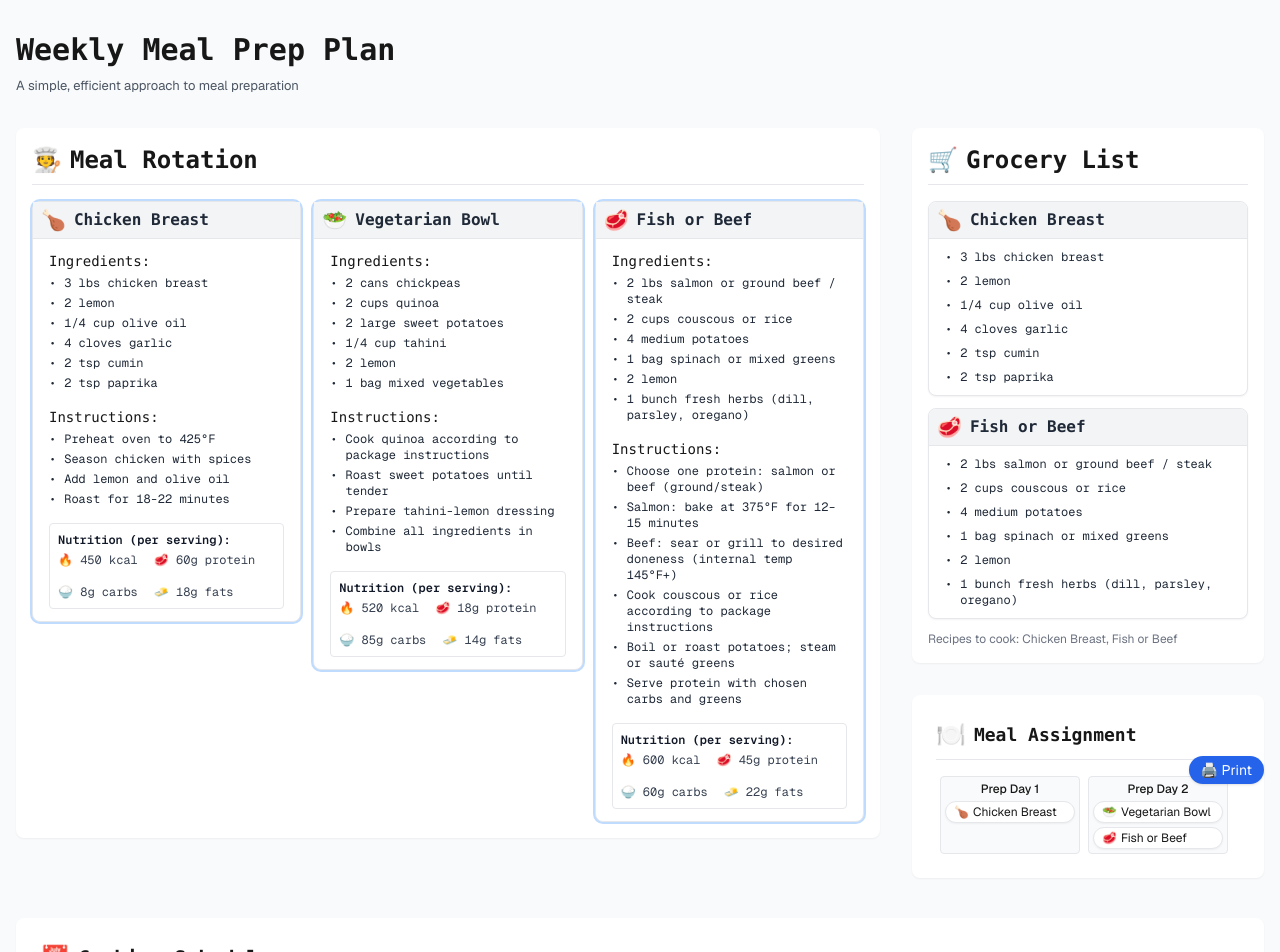
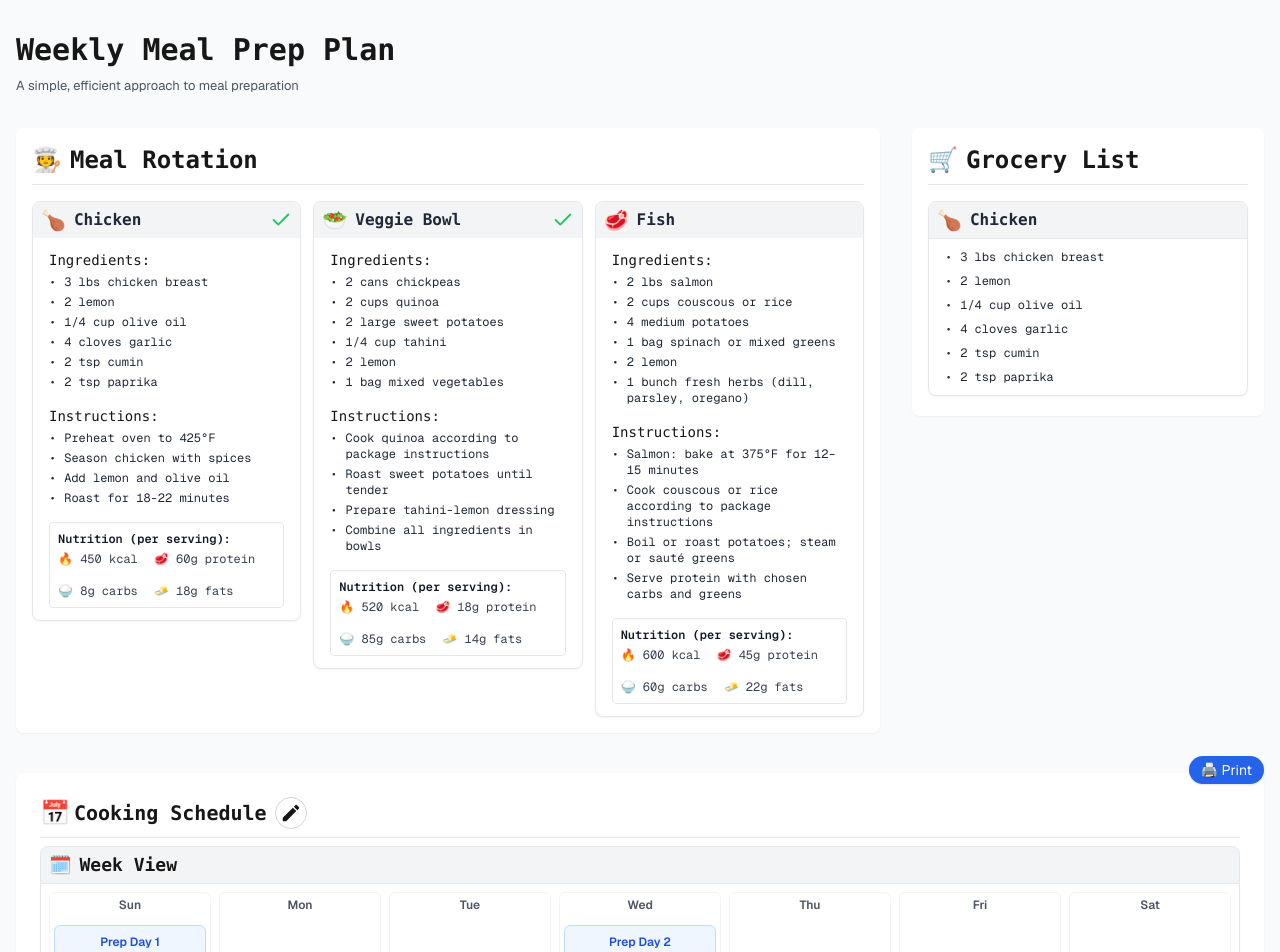
Before and after one commit to arach/meal-prep-plan, a Next.js app: page / in a window 1280 px wide. Shown: the top 952 px of the page. Built offline with nearby package versions, Linux system fonts and the light colour scheme.

Commit message:
Move meal assignment to a modal, improve layout

```diff
--- a/package.json
+++ b/package.json
@@ -16,7 +16,8 @@
     "geist": "^1.4.2",
     "next": "14.1.0",
     "react": "18.2.0",
-    "react-dom": "18.2.0"
+    "react-dom": "18.2.0",
+    "react-icons": "^5.5.0"
   },
   "devDependencies": {
     "@types/node": "^20",
--- a/src/app/components/GroceryList.tsx
+++ b/src/app/components/GroceryList.tsx
@@ -44,12 +44,7 @@ export default function GroceryList({ selectedMeals }: GroceryListProps) {
           <p className="text-gray-500 italic">Select recipes to see ingredients</p>
         )}
       </div>
-      {/* One-liner summary of selected recipes */}
-      {selectedRecipeNames.length > 0 && (
-        <div className="mt-2 text-xs text-gray-500">
-          Recipes to cook: {selectedRecipeNames.join(', ')}
-        </div>
-      )}
+
     </div>
   );
 }
--- /dev/null
+++ b/src/app/components/Modal.tsx
@@ -0,0 +1,56 @@
+// src/app/components/Modal.tsx
+import React, { useEffect } from 'react';
+import { MdClose } from "react-icons/md";
+
+interface ModalProps {
+  open: boolean;
+  onClose: () => void;
+  children: React.ReactNode;
+  title?: string;
+}
+
+export default function Modal({ open, onClose, children, title }: ModalProps) {
+  // Close on ESC
+  useEffect(() => {
+    if (!open) return;
+    function handleKey(e: KeyboardEvent) {
+      if (e.key === 'Escape') onClose();
+    }
+    window.addEventListener('keydown', handleKey);
+    return () => window.removeEventListener('keydown', handleKey);
+  }, [open, onClose]);
+
+  if (!open) return null;
+
+  return (
+    <div className="fixed inset-0 z-50 flex items-center justify-center bg-black/40">
+      <div
+        className="bg-white rounded-lg shadow-lg max-w-lg w-full p-6 relative"
+        role="dialog"
+        aria-modal="true"
+        aria-label={title || 'Modal'}
+        onClick={e => e.stopPropagation()}
+      >
+        {title && (
+          <div className="text-xl font-semibold flex items-center gap-2">
+            {typeof title === 'string' ? (() => {
+              const match = title.match(/^\p{Emoji}/u);
+              return match ? <span className="text-2xl">{match[0]}</span> : null;
+            })() : null}
+            <span className="font-tech">{typeof title === 'string' ? title.replace(/^\p{Emoji}/u, '').trim() : title}</span>
+          </div>
+        )}
+        <button
+          className="absolute top-2 right-2 text-gray-400 hover:text-gray-700"
+          onClick={onClose}
+          aria-label="Close"
+        >
+          <MdClose size={24} />
+        </button>
+        {children}
+      </div>
+      {/* Backdrop click closes modal */}
+      <div className="fixed inset-0" onClick={onClose} />
+    </div>
+  );
+}
--- a/src/app/components/RecipeCard.tsx
+++ b/src/app/components/RecipeCard.tsx
@@ -1,4 +1,5 @@
 import { Recipe } from '@/types/meals';
+import { LuCheck } from "react-icons/lu";
 
 interface RecipeCardProps {
   recipe: Recipe;
@@ -10,8 +11,8 @@ interface RecipeCardProps {
 export default function RecipeCard({ recipe, tight, active, onClick }: RecipeCardProps) {
   return (
     <div
-      className={`border border-gray-200 bg-white rounded-lg shadow-sm transition-colors cursor-pointer select-none font-tech
-        ${active ? 'border-blue-500 bg-blue-50 ring-2 ring-blue-200' : 'hover:border-blue-300'}
+      className={`border border-gray-200 bg-white rounded-lg shadow-sm overflow-hidden transition-colors cursor-pointer select-none font-tech
+        hover:border-blue-300
         ${!active ? 'print:hidden' : ''}
       `}
       onClick={onClick}
@@ -19,9 +20,16 @@ export default function RecipeCard({ recipe, tight, active, onClick }: RecipeCar
       role="button"
       aria-pressed={!!active}
     >
-      <div className="flex items-center gap-2 px-2 py-1 bg-gray-100 border-b border-gray-200">
+      <div className="flex items-center gap-2 px-2 py-1 bg-gray-100 relative">
         <span className="text-xl">{recipe.emoji}</span>
         <span className="font-semibold font-tech text-base text-gray-800">{recipe.name}</span>
+        <span className="ml-auto flex items-center">
+          <LuCheck
+            className={`transition-all duration-200 ease-in-out ${active ? 'scale-100 opacity-100 text-green-500' : 'scale-75 opacity-0'}`}
+            size={22}
+            aria-label={active ? 'Selected' : 'Not selected'}
+          />
+        </span>
       </div>
 
       <div className="px-4 py-3 space-y-4">
--- a/src/app/page.tsx
+++ b/src/app/page.tsx
@@ -6,6 +6,8 @@ import RecipeAssignment from './components/RecipeAssignment';
 import { mealPlan } from '@/data/meals';
 import { DragDropContext, Droppable, Draggable, DropResult } from '@hello-pangea/dnd';
 import { PrepDay } from '@/types/meals';
+import Modal from './components/Modal';
+import { MdEdit } from "react-icons/md";
 
 const weekDays = [
   'Sunday', 'Monday', 'Tuesday', 'Wednesday', 'Thursday', 'Friday', 'Saturday'
@@ -39,6 +41,7 @@ export default function HomePage() {
   });
   // Keep prepDays in state for recipe assignment UI
   const [prepDays, setPrepDays] = useState(mealPlan.prepDays);
+  const [isAssignmentModalOpen, setAssignmentModalOpen] = useState(false);
 
   // Helper to get prepDay by id
   const getPrepDay = (id: string | null) => prepDays.find(pd => pd.id === id);
@@ -199,29 +202,31 @@ export default function HomePage() {
               {/* Grocery List Card aligned and always top-aligned */}
               <div className="w-full max-w-xl lg:w-[22rem] flex flex-col items-start gap-4 mt-4 lg:mt-0 print:max-w-full print:w-full">
                 <GroceryList selectedMeals={selectedMeals} />
-                {/* Meal Assignment Section as a card below Grocery List */}
-                <div className="w-full bg-white rounded-lg shadow-sm p-6 mt-4">
-                  <div className="flex items-center gap-2 mb-4 pb-2 border-b w-full border-gray-200">
-                    <span className="text-2xl">🍽️</span>
-                    <h2 className="text-lg font-semibold">Meal Assignment</h2>
-                  </div>
-                  <RecipeAssignment
-                    recipes={mealPlan.recipes}
-                    prepDays={prepDays}
-                    onAssignRecipe={handleAssignRecipe}
-                    onUnassignRecipe={handleUnassignRecipe}
-                  />
-                </div>
               </div>
             </div>
           </div>
         </div>
         {/* Cooking Schedule Section */}
         <div className="w-full bg-white rounded-lg shadow-sm p-6">
-          <div className="flex items-center gap-2 mb-6 pb-2 border-b w-full border-gray-200">
+          <div className="flex items-center gap-1 mb-2 pb-2 border-b border-gray-200">
             <span className="text-2xl">📅</span>
-            <h2 className="text-xl font-semibold">Cooking Schedule</h2>
+            <h2 className="text-xl font-semibold font-tech">Cooking Schedule</h2>
+            <button
+              className="ml-1 p-1 rounded-full border border-gray-300 hover:bg-gray-100 transition align-middle"
+              onClick={() => setAssignmentModalOpen(true)}
+              aria-label="Edit meal assignment"
+              style={{ lineHeight: 0 }}
+            >
+              <MdEdit size={22} />
+            </button>
           </div>
+          {/* Week View Card Header */}
+          <div className="flex items-center gap-2 px-2 py-1 bg-gray-100 border border-gray-200 rounded-t-lg font-semibold font-tech text-lg">
+            <span className="text-lg">🗓️</span>
+            <span>Week View</span>
+          </div>
+          {/* Calendar Grid Card (content) */}
+          <div className="bg-white border border-gray-200 border-t-0 rounded-b-lg shadow-sm p-2">
             <DragDropContext onDragEnd={onDragEnd}>
               <div className="grid grid-cols-7 gap-2 print:grid-cols-7 print:gap-1">
                 {weekDays.map((day) => (
@@ -230,9 +235,9 @@ export default function HomePage() {
                       <div
                         ref={provided.innerRef}
                         {...provided.droppableProps}
-                      className={`flex flex-col items-center min-h-[120px] rounded transition-colors ${snapshot.isDraggingOver ? 'bg-blue-50' : ''} snap-center`}
+                        className={`flex flex-col items-center min-h-[120px] rounded-md border border-gray-100 bg-white p-1 transition-colors ${snapshot.isDraggingOver ? 'bg-blue-50' : ''} snap-center`}
                       >
-                      <div className="text-xs font-medium text-gray-500 mb-1">{day.slice(0,3)}</div>
+                        <div className="text-xs font-semibold text-gray-600 mb-1">{day.slice(0,3)}</div>
                         {dayAssignments[day] && (
                           <Draggable draggableId={dayAssignments[day]!} index={0} key={dayAssignments[day]!}>
                             {(dragProvided, dragSnapshot) => {
@@ -269,6 +274,22 @@ export default function HomePage() {
               </div>
             </DragDropContext>
           </div>
+          <Modal
+            open={isAssignmentModalOpen}
+            onClose={() => setAssignmentModalOpen(false)}
+            title="🍽️ Edit Meal Assignment"
+          >
+            <div>
+              <div className="border-b border-gray-200 pb-2 mb-4" />
+              <RecipeAssignment
+                recipes={mealPlan.recipes}
+                prepDays={prepDays}
+                onAssignRecipe={handleAssignRecipe}
+                onUnassignRecipe={handleUnassignRecipe}
+              />
+            </div>
+          </Modal>
+        </div>
       </div>
       {/* Print styles */}
       <style jsx global>{`
--- a/src/data/meals.ts
+++ b/src/data/meals.ts
@@ -4,7 +4,7 @@ export const mealPlan: MealPlan = {
   recipes: [
     {
       id: 'chicken-breast',
-      name: 'Chicken Breast',
+      name: 'Chicken',
       emoji: '🍗',
       ingredients: [
         { name: 'chicken breast', amount: '3', unit: 'lbs' },
@@ -33,7 +33,7 @@ export const mealPlan: MealPlan = {
     },
     {
       id: 'vegetarian-bowl',
-      name: 'Vegetarian Bowl',
+      name: 'Veggie Bowl',
       emoji: '🥗',
       ingredients: [
         { name: 'chickpeas', amount: '2', unit: 'cans' },
@@ -60,11 +60,11 @@ export const mealPlan: MealPlan = {
       },
     },
     {
-      id: 'fish-beef',
-      name: 'Fish or Beef',
+      id: 'fish',
+      name: 'Fish',
       emoji: '🥩',
       ingredients: [
-        { name: 'salmon or ground beef / steak', amount: '2', unit: 'lbs' },
+        { name: 'salmon', amount: '2', unit: 'lbs' },
         { name: 'couscous or rice', amount: '2', unit: 'cups' },
         { name: 'potatoes', amount: '4', unit: 'medium' },
         { name: 'spinach or mixed greens', amount: '1', unit: 'bag' },
@@ -72,9 +72,7 @@ export const mealPlan: MealPlan = {
         { name: 'fresh herbs (dill, parsley, oregano)', amount: '1', unit: 'bunch' },
       ],
       instructions: [
-        'Choose one protein: salmon or beef (ground/steak)',
         'Salmon: bake at 375°F for 12–15 minutes',
-        'Beef: sear or grill to desired doneness (internal temp 145°F+)',
         'Cook couscous or rice according to package instructions',
         'Boil or roast potatoes; steam or sauté greens',
         'Serve protein with chosen carbs and greens',
```
Also changed, not shown: 1 other file (tests, documents, lock files or other folders). Lines whose indentation alone changed are shown as unchanged.
